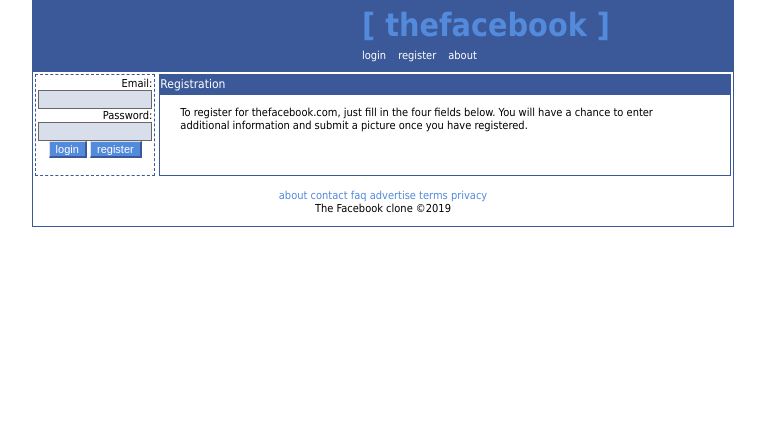
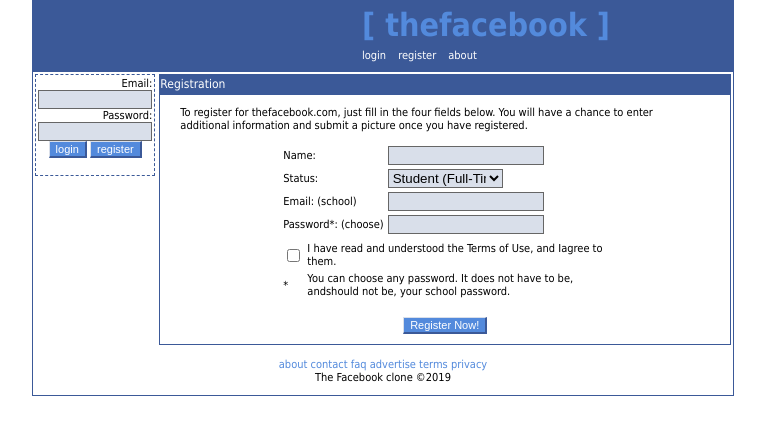
Before and after one commit to kakqun/facebook_clone, a PHP site: page /register.php in a window 1280 px wide. Shown: the top 435 px of the page, without its empty margins (257-1022 px from the left). Run offline with PHP 8.4, Linux system fonts and the light colour scheme.

Commit message:
style fixed

```diff
--- a/www/html/header.html
+++ b/www/html/header.html
@@ -1,8 +1,8 @@
 <div class="header-info">
     <h1>[ thefacebook ]</h1>
     <ul>
-        <li><a href="login.php">login</a></li>
-        <li><a href="/">register</a></li>
+        <li><a href="/login.php">login</a></li>
+        <li><a href="/register.php">register</a></li>
         <li><a href="/">about</a></li>
     </ul>
 </div>
--- a/www/html/register.php
+++ b/www/html/register.php
@@ -22,6 +22,57 @@
                             additional information and submit a picture once you have registered.
                         </p>
                     </div>
+                    <div class="register-form">
+                        <form method="POST" action="./register.php">
+                            <table>
+                                <tbody>
+                                <tr>
+                                    <td>Name:</td>
+                                    <td><input type="text" class="input-text" name="name" value=""></td>
+                                </tr>
+                                <tr>
+                                <td>Status:</td>
+                                    <td>
+                                    <select name="status">
+                                        <option value="1">Student (Full-Time)</option>
+                                        <option value="6">Student (Summer)</option>
+                                        <option value="5">Grad Student</option>
+                                        <option value="2">Alumnus/Alumna</option>
+                                        <option value="3">Faculty</option>
+                                        <option value="4">Staff</option>
+                                    <select>
+                                    </td>
+                                </tr>
+                                <tr>
+                                    <td>Email: (school)</td>
+                                    <td><input type="email" class="input-text" name="email" value=""></td>
+                                </tr>
+                                <tr>
+                                    <td>Password*: (choose)</td>
+                                    <td><input type="password" class="input-text" name="password" value=""></td>
+                                </tr>
+                                <tr>
+                                <table>
+                                    <tbody>
+                                        <tr>
+                                        <td><input type="checkbox" name="terms" value=""></td>
+                                        <td>I have read and understood the Terms of Use, and Iagree to them.</td>
+                                        </tr>
+                                        <tr>
+                                        <td>*</td>
+                                        <td>You can choose any password. It does not have to be, andshould not be, your school password.</td>
+                                        </tr>
+                                    </tbody>
+                                </table>
+                                </tr>
+                                <tr height="7"><td></td><td></td></tr>
+                                </tbody>
+                            </table>
+                        </form>
+                    </div>
+                    <div class="submit-wrapper">
+                        <input type="submit" class="input-submit" value="Register Now!">
+                    </div>
                 </div>
             </div>
                 <footer>
--- a/www/html/style.css
+++ b/www/html/style.css
@@ -178,3 +178,22 @@ footer a{
 .register p {
     font-size: 11px;
 }
+
+.register-form {
+    margin: 0 20px;
+}
+
+.register-form table{
+    font-size: 11px;
+    margin: 0 100px;
+}
+
+.register-form .input-text {
+    width: 156px;
+}
+
+.register-form select {
+    width: 115px;
+    border: 1px double #666;
+    background-color: #D9DFEA;
+}
```
